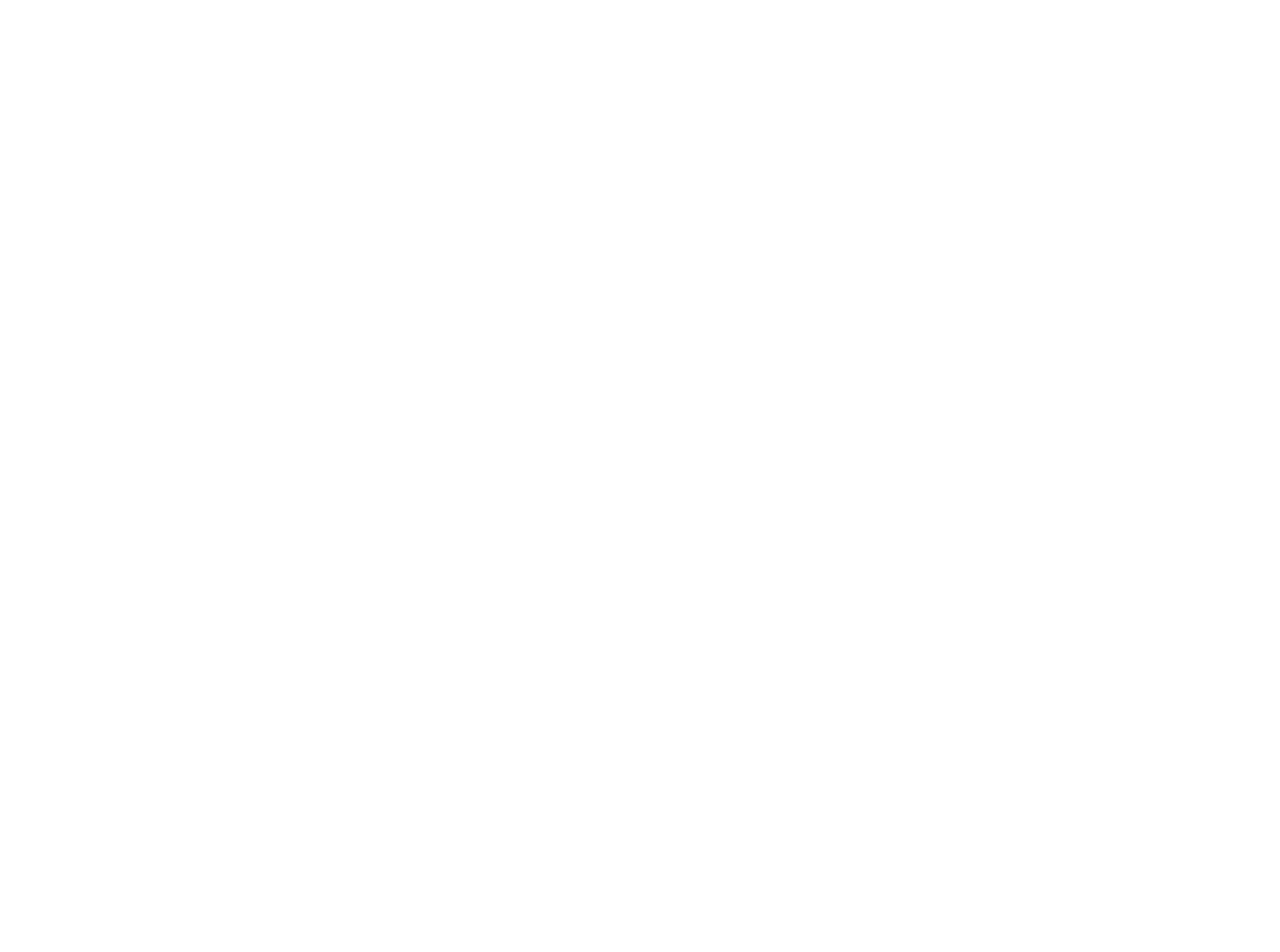
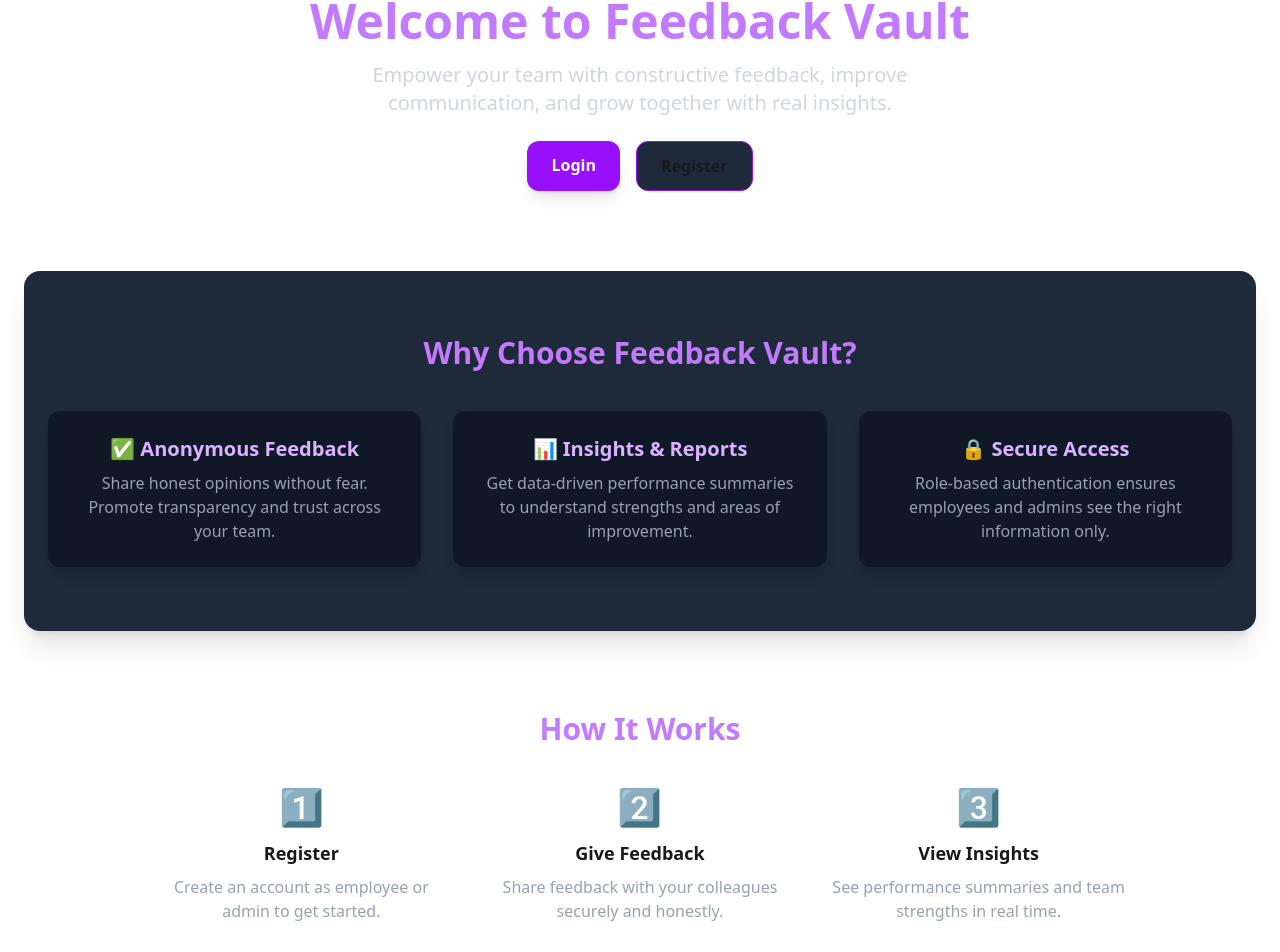
Before and after one commit to ZubairAlMamun2/Gigabit-Feedback-Vault, a React (Vite) app in the folder gigabit-feedback-vault-frontend/: page / in a window 1280 px wide. Shown: the part 155-1107 px from the top of the page. Before the commit the page ends 800 px from the top, so only its background shows below. Built offline with nearby package versions, Linux system fonts and the light colour scheme.

Commit message:
Homepage design done

```diff
--- a/gigabit-feedback-vault-frontend/src/component/AdminPanel.jsx
+++ b/gigabit-feedback-vault-frontend/src/component/AdminPanel.jsx
@@ -15,6 +15,7 @@
 } from "recharts";
 import Navbar from "./Navbar";
 import { useNavigate } from "react-router-dom";
+import Footer from "./Footer";
 
 const AdminPanel = () => {
   const { token, user, logout } = useContext(UserContext);
@@ -212,6 +213,7 @@
           </>
         )}
       </div>
+      <Footer />
     </>
   );
 };
--- a/gigabit-feedback-vault-frontend/src/component/Dashboard.jsx
+++ b/gigabit-feedback-vault-frontend/src/component/Dashboard.jsx
@@ -16,6 +16,7 @@
 import Navbar from "./Navbar";
 import { Loader2 } from "lucide-react";
 import { useNavigate } from "react-router-dom";
+import Footer from "./Footer";
 
 const Dashboard = () => {
   const { user, token,logout } = useContext(UserContext);
@@ -159,6 +160,7 @@
           </>
         )}
       </div>
+      <Footer />
     </>
   );
 };
--- a/gigabit-feedback-vault-frontend/src/component/Error.jsx
+++ b/gigabit-feedback-vault-frontend/src/component/Error.jsx
@@ -1,9 +1,37 @@
-import React from 'react'
+import React from "react";
+import { Link } from "react-router-dom";
 
 const Error = () => {
   return (
-    <div>Error</div>
-  )
-}
+    <div className="min-h-screen flex flex-col justify-center items-center bg-gray-900 text-center px-6">
+      {/* Big 404 */}
+      <h1 className="text-8xl font-bold text-purple-500 mb-4">404</h1>
 
-export default Error
+      {/* Message */}
+      <h2 className="text-2xl md:text-3xl font-semibold text-white mb-2">
+        Page Not Found
+      </h2>
+      <p className="text-gray-400 mb-8 max-w-md">
+        Sorry, the page you are looking for doesn’t exist or has been moved.
+      </p>
+
+      {/* Buttons */}
+      <div className="flex gap-4">
+        <Link
+          to="/"
+          className="bg-purple-500 hover:bg-purple-600 text-white font-medium py-2 px-6 rounded-md transition"
+        >
+          Go Home
+        </Link>
+        <Link
+          to="/auth/login"
+          className="border border-purple-500 text-purple-400 hover:bg-purple-500 hover:text-white font-medium py-2 px-6 rounded-md transition"
+        >
+          Login
+        </Link>
+      </div>
+    </div>
+  );
+};
+
+export default Error;
--- /dev/null
+++ b/gigabit-feedback-vault-frontend/src/component/Footer.jsx
@@ -0,0 +1,13 @@
+import React from 'react'
+
+const Footer = () => {
+  return (
+    <footer className="footer bg-gray-900 footer-center text-white p-4">
+  <aside>
+    <p>Copyright © {new Date().getFullYear()} - All right reserved by Gigabit</p>
+  </aside>
+</footer>
+  )
+}
+
+export default Footer
--- a/gigabit-feedback-vault-frontend/src/component/Home.jsx
+++ b/gigabit-feedback-vault-frontend/src/component/Home.jsx
@@ -1,10 +1,108 @@
-import React from "react";
+import React, { useContext } from "react";
 import Navbar from "./Navbar";
+import { UserContext } from "../context/UserContext";
+import { Link } from "react-router-dom";
+import Footer from "./Footer";
+
 
 const Home = () => {
+    const { user} = useContext(UserContext);
   return (
     <>
     <Navbar />
+    <div className="min-h-screen">
+      {/* Hero Section */}
+      <section className="flex flex-col items-center justify-center text-center py-20 px-6">
+        <h1 className="text-4xl md:text-5xl font-bold text-purple-400 mb-4">
+          Welcome to Feedback Vault
+        </h1>
+        <p className="text-lg md:text-xl text-gray-300 mb-6 max-w-2xl">
+          Empower your team with constructive feedback, improve communication,
+          and grow together with real insights.
+        </p>
+        {
+          user?<> </>:<>
+          <div className="flex gap-4">
+          <Link
+            className="bg-purple-600 hover:bg-purple-700 text-white px-6 py-3 rounded-xl font-semibold shadow-lg transition"
+           to="/auth/login">
+            Login
+          </Link>
+          <Link className="bg-gray-800 border border-purple-600 hover:bg-purple-700 px-6 py-3 rounded-xl font-semibold transition"
+           to="/auth/register">
+            Register
+          </Link>
+        </div></>
+        }
+      </section>
+
+      {/* Features Section */}
+      <section className="py-16 px-6 mx-6 bg-gray-800 rounded-2xl shadow-xl max-w-12/12 ">
+        <h2 className="text-2xl md:text-3xl font-semibold text-purple-400 text-center mb-10">
+          Why Choose Feedback Vault?
+        </h2>
+        <div className="grid md:grid-cols-3 gap-8">
+          <div className="bg-gray-900 p-6 rounded-xl shadow-lg text-center">
+            <h3 className="text-xl font-bold text-purple-300 mb-2">
+              ✅ Anonymous Feedback
+            </h3>
+            <p className="text-gray-400">
+              Share honest opinions without fear. Promote transparency and trust
+              across your team.
+            </p>
+          </div>
+          <div className="bg-gray-900 p-6 rounded-xl shadow-lg text-center">
+            <h3 className="text-xl font-bold text-purple-300 mb-2">
+              📊 Insights & Reports
+            </h3>
+            <p className="text-gray-400">
+              Get data-driven performance summaries to understand strengths and
+              areas of improvement.
+            </p>
+          </div>
+          <div className="bg-gray-900 p-6 rounded-xl shadow-lg text-center">
+            <h3 className="text-xl font-bold text-purple-300 mb-2">
+              🔒 Secure Access
+            </h3>
+            <p className="text-gray-400">
+              Role-based authentication ensures employees and admins see the
+              right information only.
+            </p>
+          </div>
+        </div>
+      </section>
+
+      {/* How It Works */}
+      <section className="py-20 px-6 max-w-5xl mx-auto text-center">
+        <h2 className="text-2xl md:text-3xl font-semibold text-purple-400 mb-10">
+          How It Works
+        </h2>
+        <div className="grid md:grid-cols-3 gap-10">
+          <div>
+            <div className="text-4xl font-bold text-purple-500 mb-3">1️⃣</div>
+            <h3 className="text-lg font-semibold mb-2">Register</h3>
+            <p className="text-gray-400">
+              Create an account as employee or admin to get started.
+            </p>
+          </div>
+          <div>
+            <div className="text-4xl font-bold text-purple-500 mb-3">2️⃣</div>
+            <h3 className="text-lg font-semibold mb-2">Give Feedback</h3>
+            <p className="text-gray-400">
+              Share feedback with your colleagues securely and honestly.
+            </p>
+          </div>
+          <div>
+            <div className="text-4xl font-bold text-purple-500 mb-3">3️⃣</div>
+            <h3 className="text-lg font-semibold mb-2">View Insights</h3>
+            <p className="text-gray-400">
+              See performance summaries and team strengths in real time.
+            </p>
+          </div>
+        </div>
+      </section>
+    </div>
+    <Footer />
     </>
   );
 };
--- a/gigabit-feedback-vault-frontend/src/component/Login.jsx
+++ b/gigabit-feedback-vault-frontend/src/component/Login.jsx
@@ -104,6 +104,13 @@
           >
             Login
           </button>
+
+          <Link
+            to="/"
+            className="w-full flex items-center justify-center bg-gray-800 hover:bg-gray-700 text-purple-400 font-medium py-2 rounded-md transition border border-purple-500"
+          >
+            Go Back
+          </Link>
         </form>
 
         <p className="text-center text-gray-300 text-sm mt-6">
--- a/gigabit-feedback-vault-frontend/src/component/Navbar.jsx
+++ b/gigabit-feedback-vault-frontend/src/component/Navbar.jsx
@@ -58,7 +58,7 @@
             </Link>
             <Link
               to="/auth/register"
-              className="btn  text-white border-none bg-purple-500 hover:bg-purple-600 rounded-md"
+              className="btn  text-white  bg-gray-800 border border-purple-600 hover:bg-purple-700 rounded-md"
             >
               Register
             </Link>
@@ -114,7 +114,7 @@
                 </Link>
                 <Link
                   to="/auth/register"
-                  className="btn  text-white border-none bg-purple-500 hover:bg-purple-600 rounded-md"
+                  className="btn  text-white  bg-gray-800 border border-purple-600 hover:bg-purple-700 rounded-md"
                 >
                   Register
                 </Link>
--- a/gigabit-feedback-vault-frontend/src/component/SubmitFeedback.jsx
+++ b/gigabit-feedback-vault-frontend/src/component/SubmitFeedback.jsx
@@ -6,6 +6,7 @@
 import Navbar from "./Navbar";
 import { FaStar } from "react-icons/fa";
 import { useNavigate } from "react-router-dom";
+import Footer from "./Footer";
 
 const SubmitFeedback = () => {
   const { user, token,logout } = useContext(UserContext);
@@ -210,6 +211,7 @@
           </div>
         </div>
       )}
+      <Footer />
     </>
   );
 };
--- a/gigabit-feedback-vault-frontend/src/layout/Authlayout.jsx
+++ b/gigabit-feedback-vault-frontend/src/layout/Authlayout.jsx
@@ -5,13 +5,7 @@
 const Authlayout = () => {
   return (
     <div>
-        <header>
-            <Navbar />
-        </header>
-        <main>
             <Outlet />
-        </main>
-
     </div>
   )
 }
```
Also changed, not shown: gigabit-feedback-vault-frontend/src/component/Register.jsx (+10 -7 lines), gigabit-feedback-vault-frontend/src/routes/Router.jsx (+8 -7 lines).
